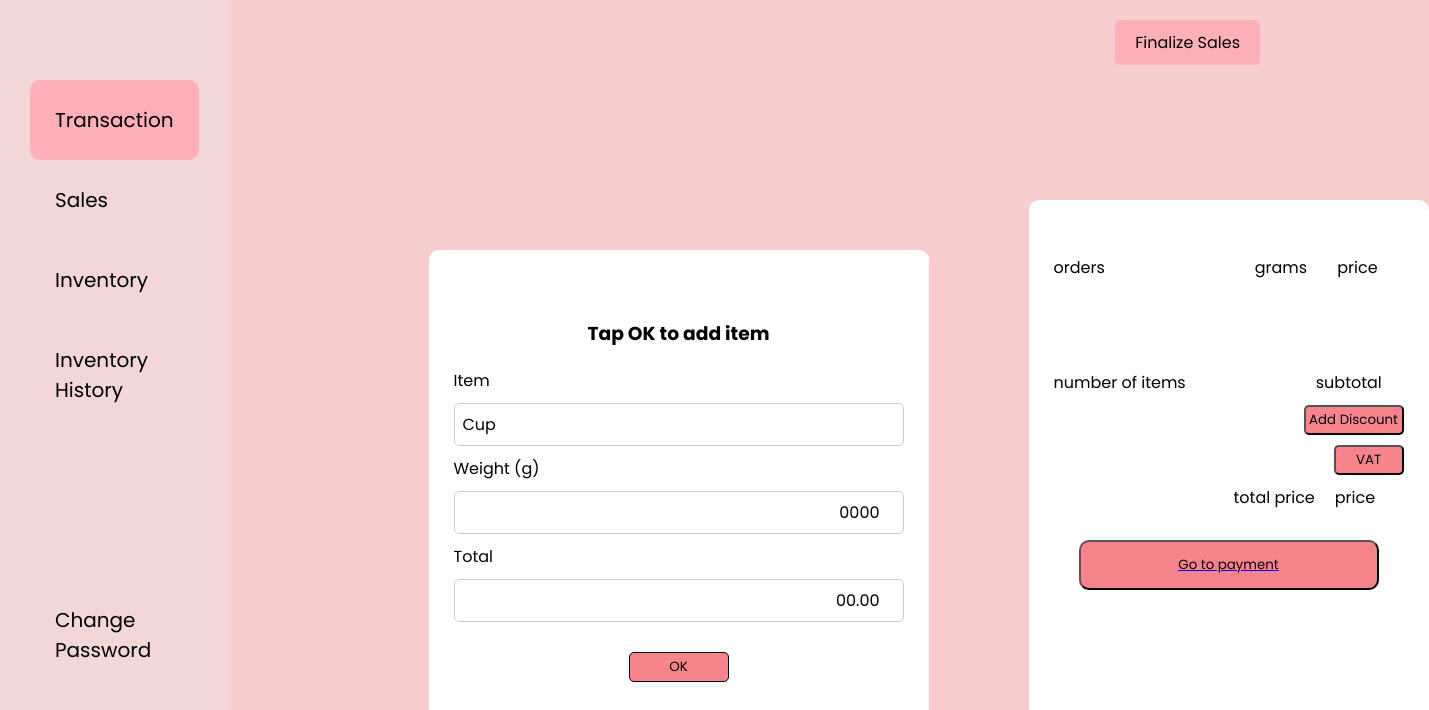
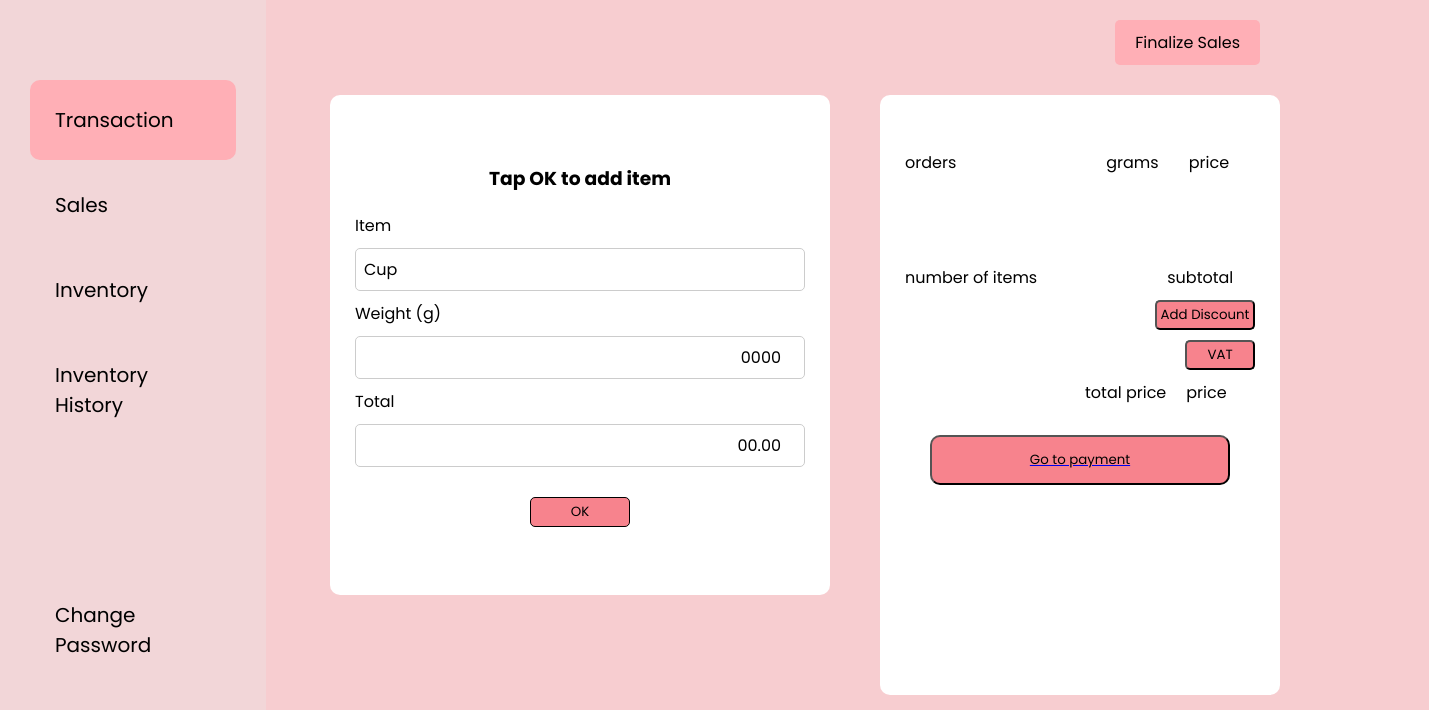
Before and after one commit to enriquez05/app, a website with bundled scripts: page public/html/transaction.html in a window 1280 px wide. Shown: the top 710 px of the page, 1429 px wide, since content can reach past the window. Built offline with nearby package versions, Linux system fonts and the light colour scheme; some packages are replaced by stand-ins of ours; no server answers.

Commit message:
css something

```diff
--- a/public/css/transaction.css
+++ b/public/css/transaction.css
@@ -11,6 +11,7 @@
 body {
     display: flex;
     height: 100vh;
+    width: 100vw;
     justify-content: center;
     align-items: center;
     background-color: #f7cdd0;
@@ -54,8 +55,11 @@
 }
 
 .top{
+  display: flex;
+  flex-direction: column;
     margin-top: 50px;
     flex: 1;
+    gap: 5px;
 }
 
 .bot a{
@@ -69,7 +73,10 @@
 
 /* Bottom Section of Sidebar */
 .bot {
+  display: flex;
+  flex-direction: column;
     bottom: 20px;
+    gap: 5px;
 }
 
 /*content*/
@@ -83,7 +90,7 @@
   width: 500px;
   justify-content: center;
   padding:25px;
-  margin-top: 250px;
+  margin-top: 10%;
 }
 
 .item h3{
@@ -123,14 +130,14 @@
 }
 
 .payment{
-  margin-top: 200px;
+  margin-top: 10%;
   background-color: white;
   border-radius: 10px;
   display: flex;
   flex-direction: column;
   height: 600px;
   width: 400px;
-  margin-left: 100px;
+  margin-left: 50px;
   padding: 25px;
 }
 
@@ -151,7 +158,7 @@
 .content{
   display: flex;
   flex-direction: row;
-  margin-left: 200px;
+  margin-left: 5%;
   justify-content: center;
 }
 
```
Also changed, not shown: 1 other file.
